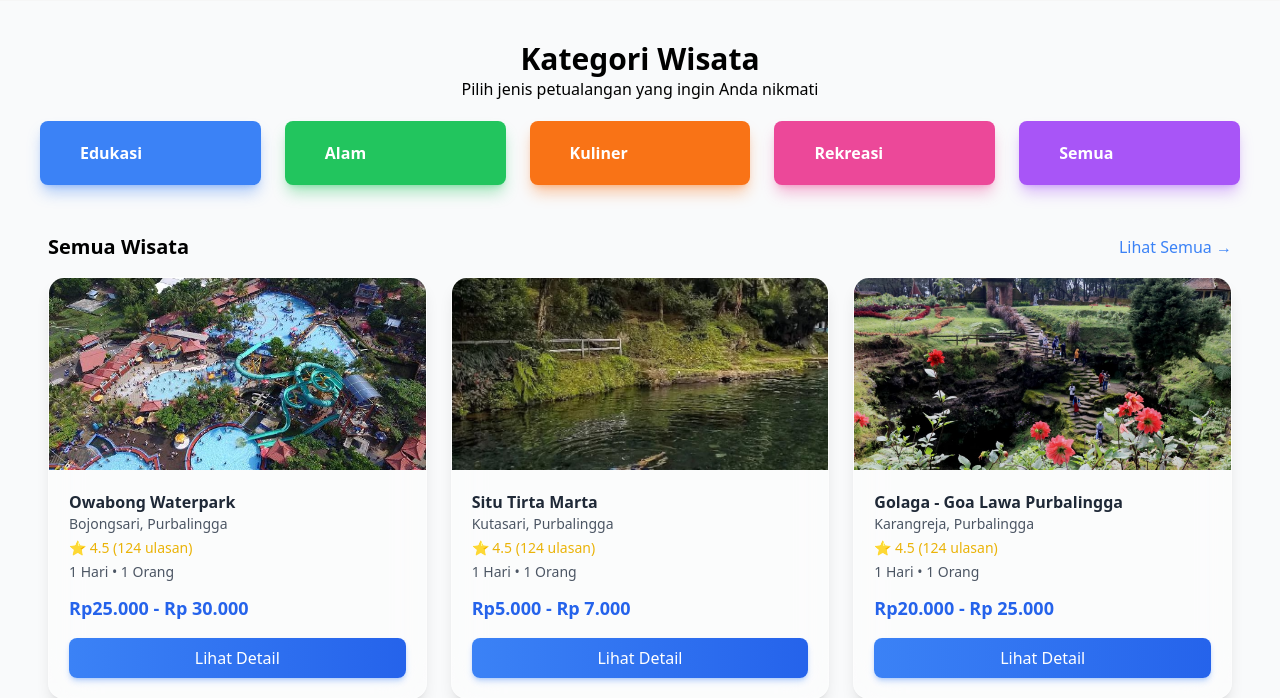
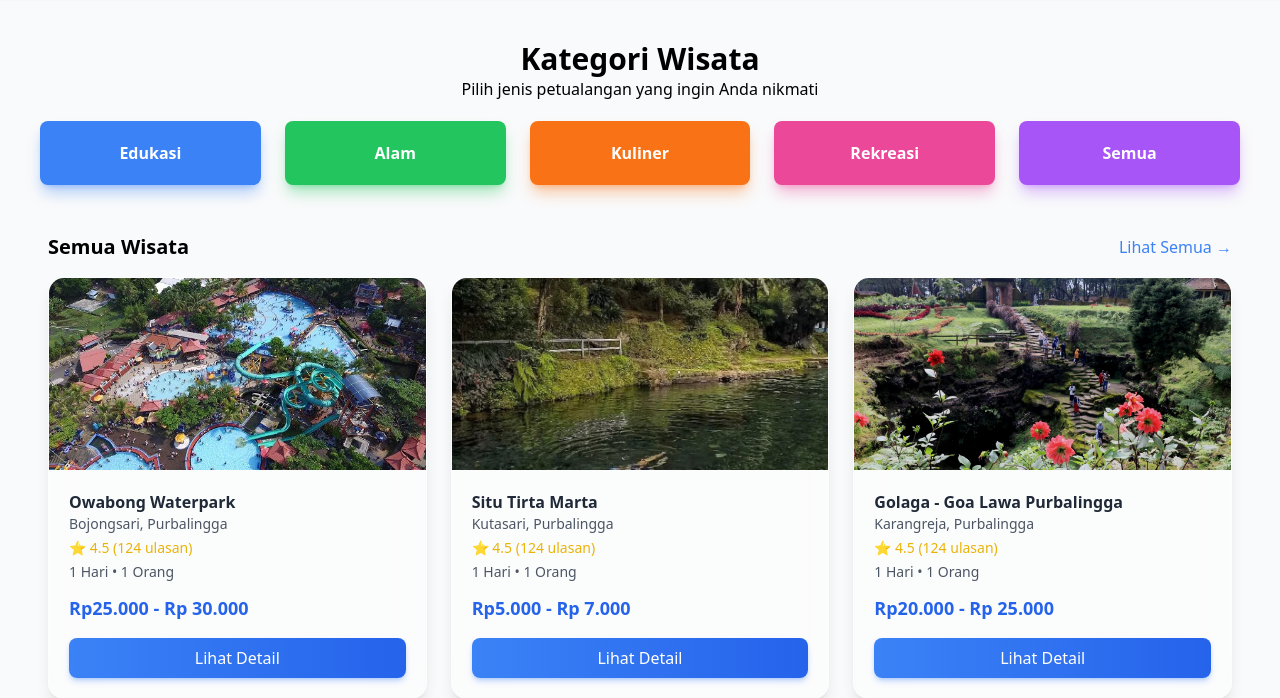
Before and after one commit to fadilah546/Web-Pariwisata, a PHP site: page /?p=1 in a window 1280 px wide. Shown: the part 559-1257 px from the top of the page. Run offline with PHP 8.4, Linux system fonts and the light colour scheme; data comes from the database, SQL or seed files in the repository; some libraries are stand-ins or nearby versions.

Commit message:
Update index.php

```diff
--- a/index.php
+++ b/index.php
@@ -157,27 +157,27 @@
 
         <a class="kategori flex-shrink-0 px-10 py-5 bg-blue-500 text-white rounded-lg shadow-lg shadow-blue-500/40
       hover:bg-blue-600 hover:shadow-xl hover:shadow-blue-500/50 transform hover:scale-105 transition duration-300 ease-out origin-center" href="route.php?p=edukasi">
-          <h1 class=" font-semibold">Edukasi</h1>
+          <h1 class=" font-semibold" style="text-align: center;">Edukasi</h1>
         </a>
 
         <a class="kategori flex-shrink-0 px-10 py-5 bg-green-500 text-white rounded-lg shadow-lg shadow-green-500/40
       hover:bg-green-600 hover:shadow-xl hover:shadow-green-500/50 transform hover:scale-105 transition duration-300 ease-out origin-center" href="route.php?p=alam">
-          <h1 class=" font-semibold">Alam</h1>
+          <h1 class=" font-semibold" style="text-align: center;">Alam</h1>
         </a>
 
         <a class="kategori flex-shrink-0 px-10 py-5 bg-orange-500 text-white rounded-lg shadow-lg shadow-orange-500/40
       hover:bg-orange-600 hover:shadow-xl hover:shadow-orange-500/50 transform hover:scale-105 transition duration-300 ease-out origin-center" href="route.php?p=kuliner">
-          <h1 class=" font-semibold">Kuliner</h1>
+          <h1 class=" font-semibold" style="text-align: center;">Kuliner</h1>
         </a>
 
         <a class="kategori flex-shrink-0 px-10 py-5 bg-pink-500 text-white rounded-lg shadow-lg shadow-pink-500/40
       hover:bg-pink-600 hover:shadow-xl hover:shadow-pink-500/50 transform hover:scale-105 transition duration-300 ease-out origin-center" href="route.php?p=rekreasi" >
-          <h1 class=" font-semibold">Rekreasi</h1>
+          <h1 class=" font-semibold" style="text-align: center;">Rekreasi</h1>
         </a>
 
         <a class="kategori flex-shrink-0 px-10 py-5 bg-purple-500 text-white rounded-lg shadow-lg shadow-purple-500/40
       hover:bg-purple-600 hover:shadow-xl hover:shadow-purple-500/50 transform hover:scale-105 transition duration-300 ease-out origin-center" href="route.php?p=semua">
-          <h1 class=" font-semibold">Semua</h1>
+          <h1 class=" font-semibold" style="text-align: center;">Semua</h1>
         </a>
 
       </div>
```
